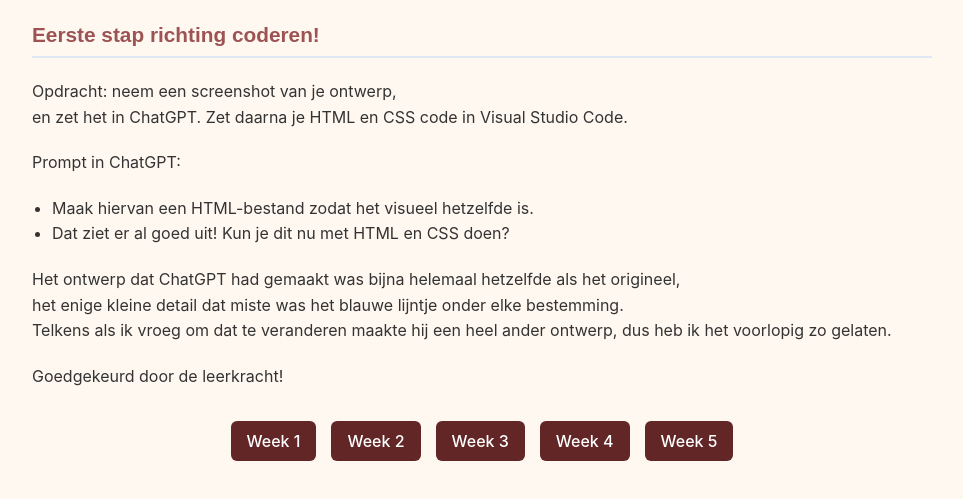
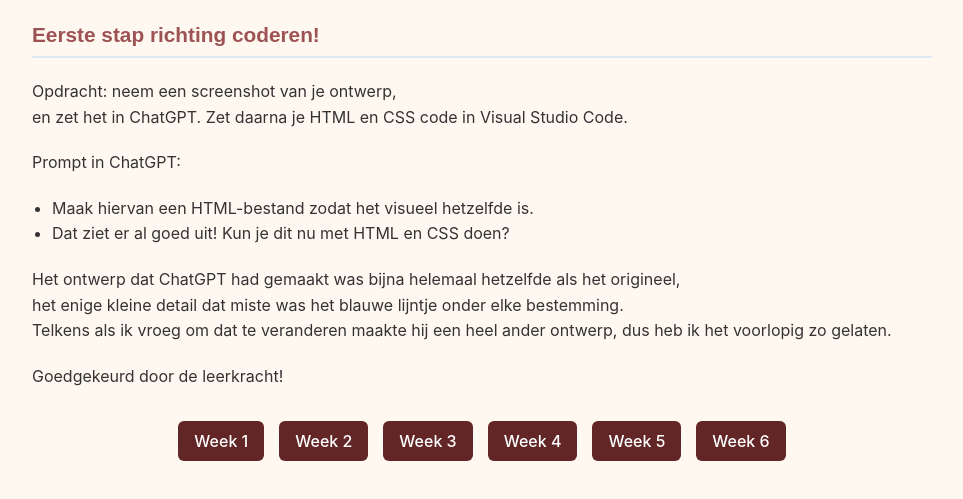
Before and after one commit to Nayeli-Faucompret/projectdocs, a plain HTML site: page Week5.html in a window 1280 px wide. Shown: the part 111-610 px from the top of the page, without its empty margins (158-1121 px from the left). Drawn offline with Linux system fonts and the light colour scheme.

Commit message:
Update Week5.html

```diff
--- a/Week5.html
+++ b/Week5.html
@@ -37,6 +37,7 @@
         <li><a href="Week3.html">Week 3</a></li>
         <li><a href="Week4.html">Week 4</a></li>
         <li><a href="Week5.html">Week 5</a></li>
+        <li><a href="Week6.html">Week 6</a></li>
     </ul>
 </body>
 </html>
```
